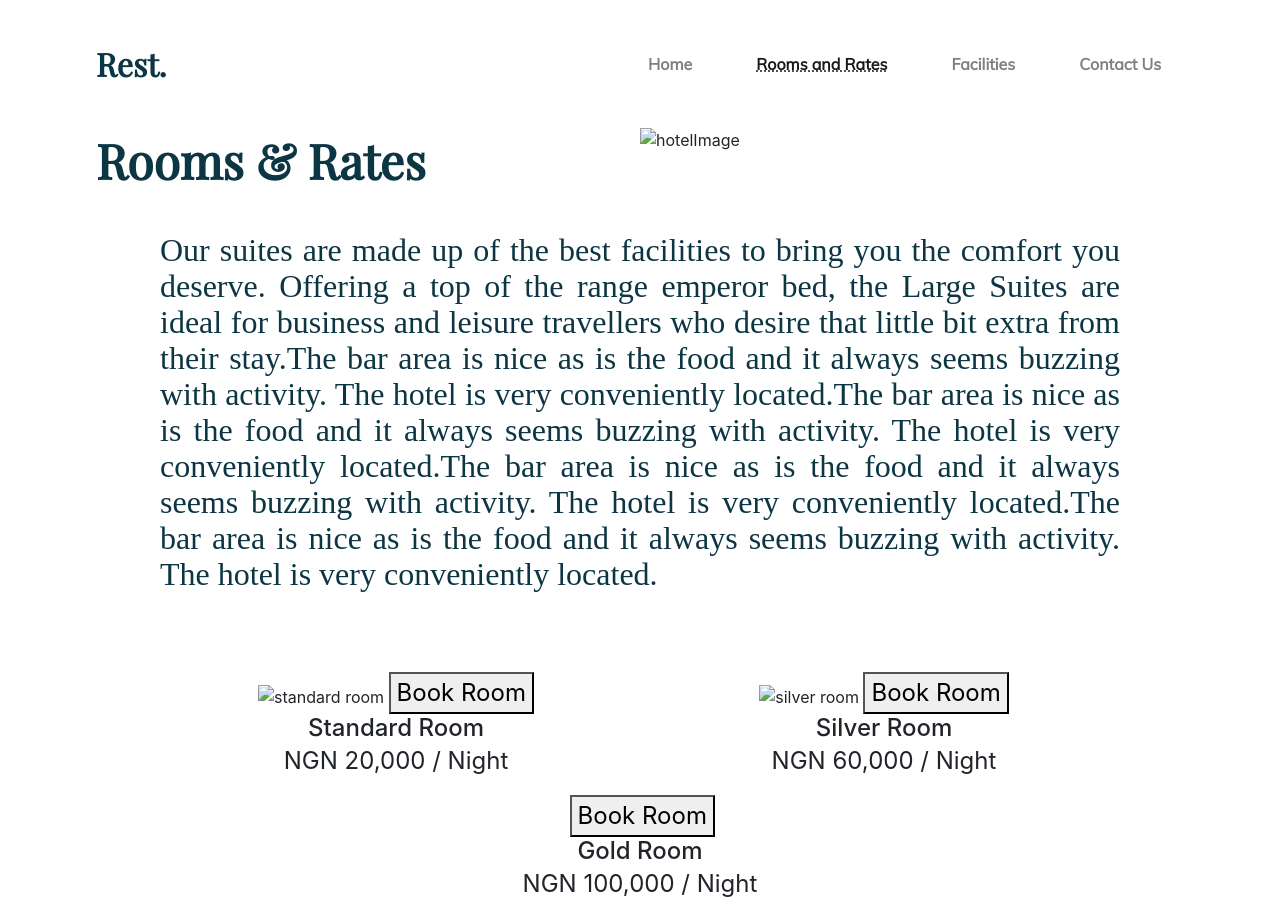
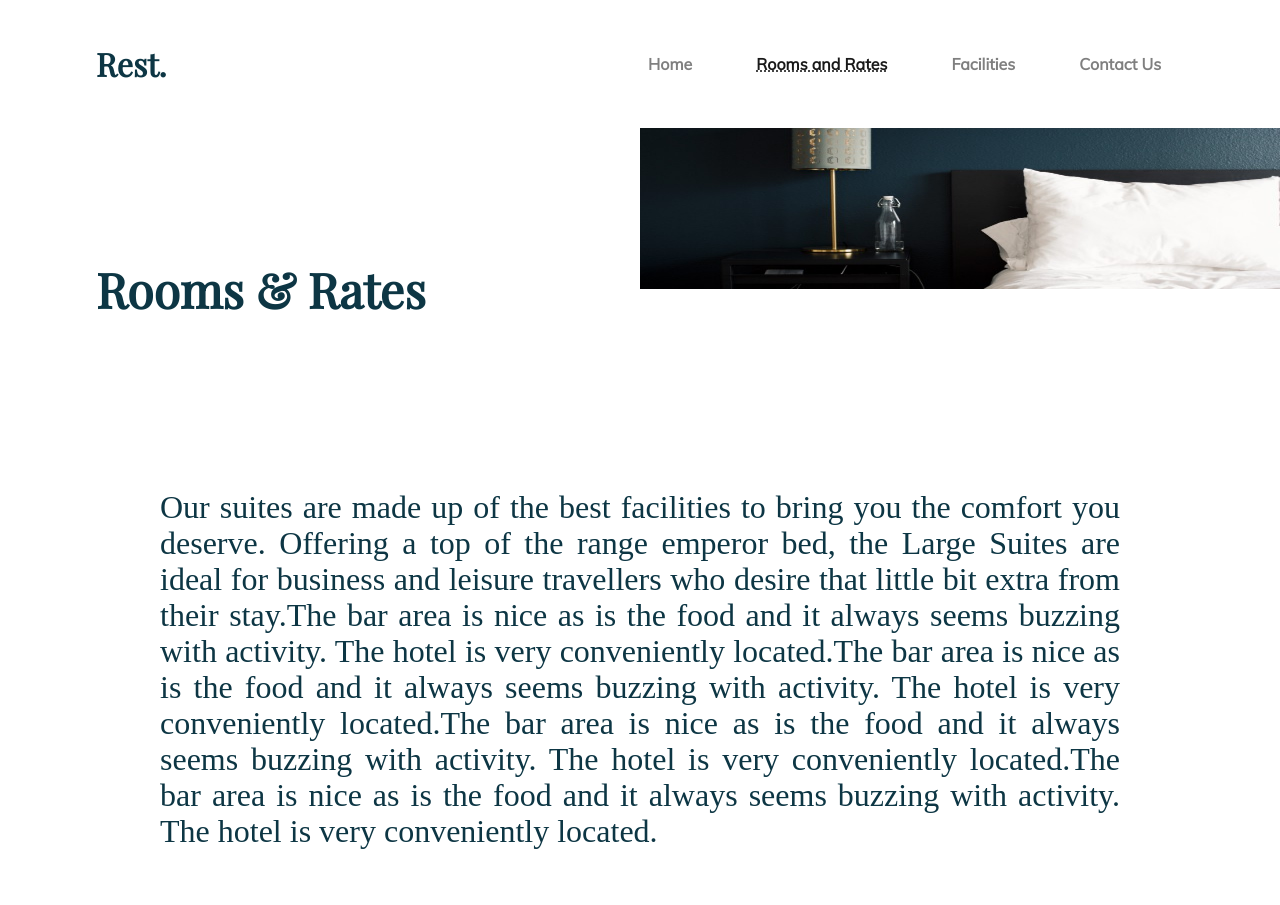
Before and after one commit to tamsay/roomsPageTest, a plain HTML site: page rooms.html in a window 1280 px wide. Shown: the top 905 px of the page. Drawn offline with nearby package versions, Linux system fonts and the light colour scheme; files that its build step writes are made by us from their sources; files whose address does not match are found by name.

Commit message:
changes made

```diff
--- a/rooms.html
+++ b/rooms.html
@@ -3,14 +3,14 @@
 <head>
     <meta charset="UTF-8">
     <meta name="viewport" content="width=device-width, initial-scale=1.0">
-    <link rel="stylesheet" href="./public/lib/bootstrap.min.css">
-    <link rel='stylesheet' href='./public/css/rooms.css'>
+    <link rel="stylesheet" href="./files/lib/bootstrap.min.css">
+    <link rel='stylesheet' href='./files/css/rooms.css'>
     <title>Rooms and Rates</title>
 </head>
 <body>
     <header>
         <div id="logoDiv">
-            <!-- <img src="./public/logo.jpg" alt="logo" id="logo"> -->
+            <!-- <img src="./files/logo.jpg" alt="logo" id="logo"> -->
             Rest.
         </div>
         <nav class="navbar navbar-expand-lg navbar-light justify-content-end navbar-custom">
@@ -41,7 +41,7 @@
     <section id="heading">
         <h2>Rooms & Rates</h2>
         <div id="hotelImageDiv">
-            <img src="./public/images/label.jpg" alt="hotelImage">
+            <img src="./files/images/label.jpg" alt="hotelImage">
         </div>
     </section>
 
@@ -54,7 +54,7 @@
         <div id="regularRooms">
             <div id="standardRoom">
                 <!-- standard room -->
-                <img src="./public/images/standard.jpg" alt="standard room">
+                <img src="./files/images/standard.jpg" alt="standard room">
                 <button type="submit" class="bookRoomBtn">Book Room</button>
                 <div>
                     <h3>Standard Room</h3>
@@ -63,7 +63,7 @@
             </div>
             <div id="silverRoom">
                 <!-- silver room -->
-                <img src="./public/images/silver.jpg" alt="silver room">
+                <img src="./files/images/silver.jpg" alt="silver room">
                 <button type="submit" class="bookRoomBtn">Book Room</button>
                 <div>
                     <h3>Silver Room</h3>
@@ -73,7 +73,7 @@
         </div>
         <div id="goldRoom">
             <!-- Gold room -->
-            <img src="./public/images/gold.jpg" alt="">
+            <img src="./files/images/gold.jpg" alt="">
             <button type="submit" class="bookRoomBtn">Book Room</button>
                 <div>
                     <h3>Gold Room</h3>
@@ -95,8 +95,8 @@
         <div>34th Avenue, Ikeja,<br>Lagos, Nigeria</div>
     </footer>
 
-    <script src="./public/js/jquery-3.4.1.min.js"></script>
-    <script src="./public/js/bootstrap.min.js"></script>
+    <script src="./files/js/jquery-3.4.1.min.js"></script>
+    <script src="./files/js/bootstrap.min.js"></script>
 
 </body>
 </html>
```
